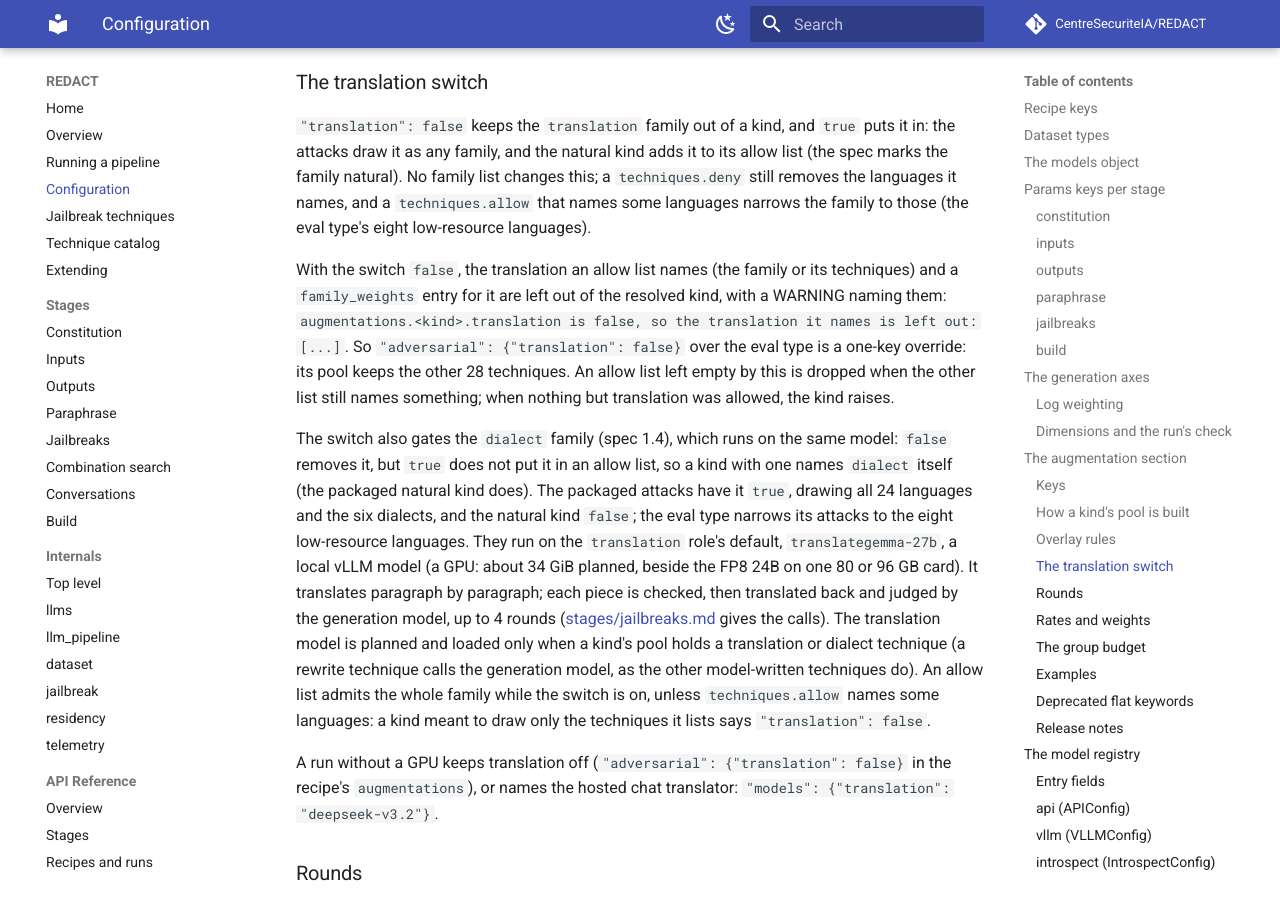
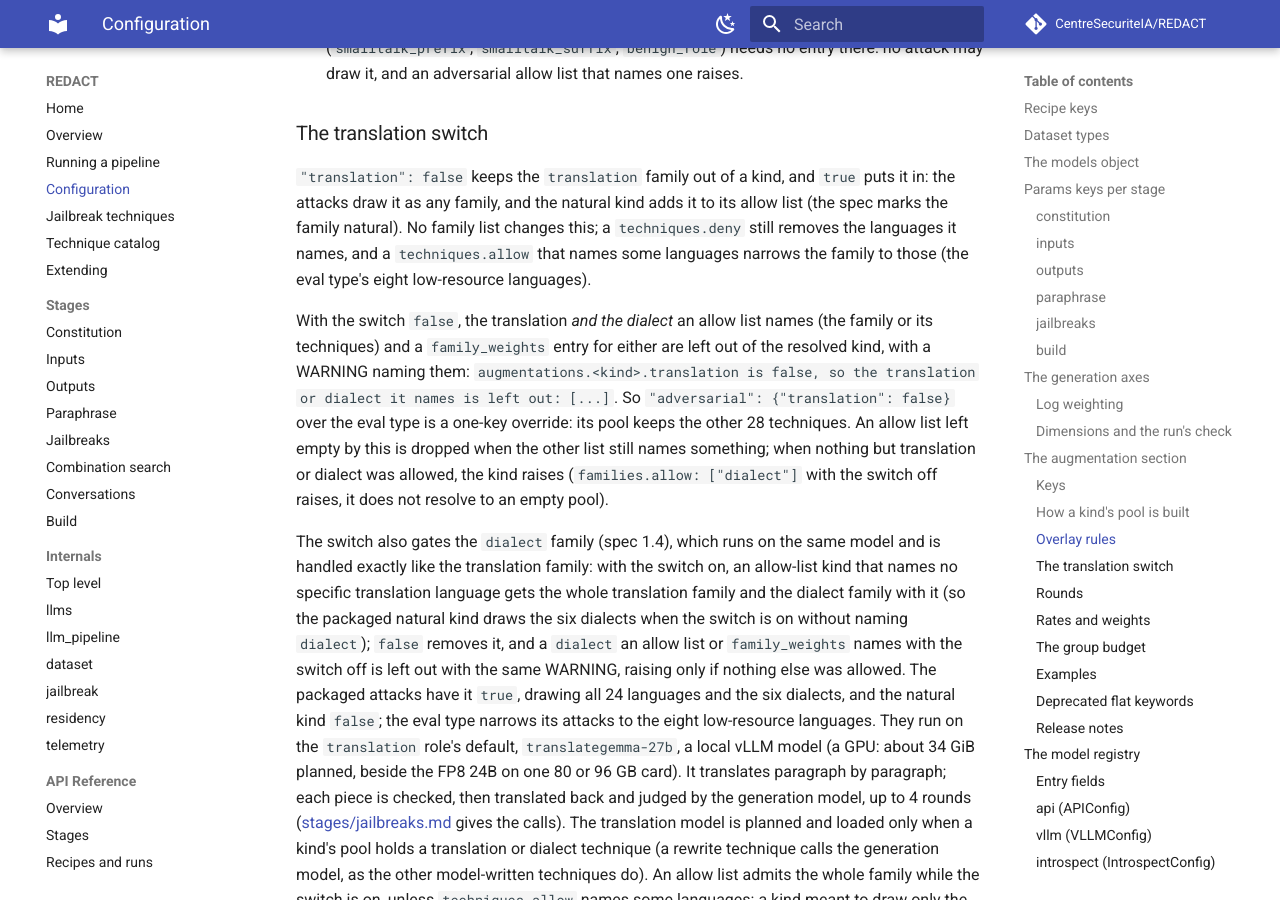
Before and after one commit to CentreSecuriteIA/REDACT, an MkDocs documentation site: the page built from docs/configuration.md, in a window 1280 px wide and 900 px high, scrolled down 16907 px. Built offline with MkDocs 1.6.1 and Material for MkDocs 9.7.7, drawn with Linux system fonts in a browser that asks for light colours; comment, search, counter and statistics services are not loaded; some of the changed text lies outside the part shown.

Commit message:
Gate the dialect family by the translation switch exactly as translation
With "translation": false, _switch_off_translation ignored the dialect family,
which runs on the same model: a to_dialect_* in an allow list was dropped
silently, families.allow ["dialect"] resolved to an empty pool, and a dialect
family weight raised "does not draw from". It now treats dialect as it treats
translation: what an allow list or family_weights names of either is left out
with one WARNING ("the translation or dialect it names is left out"), and an
allow list naming nothing else raises.

The packaged natural kind named dialect in its allow list with the switch off
(inert, so that switching it on drew the six dialects); with the fix that
default would warn on every resolve. Like the translation family, dialect is
now added by the switch instead of named: with the switch on and no specific
translation language named, an allow-list kind gets the whole translation
family and the dialect family with it (unless techniques.allow names
dialects), so the natural kind draws the six dialects when on and a kind that
names its own languages (the eval type) gets none. Pools are unchanged:
natural 96 (off) and 126 with 6 dialects (on), adversarial 285, eval 126 with
no dialect. A config_dir copy of augmentations.json from before still names
dialect in its natural kind and now gets the WARNING; unseen_natural_families
no longer lists dialect.

Tests: dialect technique and family-weight cases of the switch-off warning, an
only-dialect allow list raising, and the existing dialect/uses_translation
tests moved to "dialect beside another family" (an only-dialect list now
raises by design). Mutants killed: dialect ignored by the switch, the raise
dropped, the dialect auto-add removed. Pins checked unchanged: eval_pool,
eval_pairs, _PINNED_EVAL_DRAWS, natural_pool, _PINNED_DRAWS, template_draws;
the catalog test passes unregenerated.

Co-Authored-By: Claude Opus 5.5 <noreply@anthropic.com>

```diff
--- a/docs/configuration.md
+++ b/docs/configuration.md
@@ -416,7 +416,9 @@ Natural only:
 The packaged natural kind allows the families `typos`, `casual_writing`,
 `noise`, `neutral_container`, `answer_language`, `answer_format`, `asking`,
 `indirect`, `smalltalk_prefix`, `smalltalk_suffix`, `benign_role` and, since
-spec 1.4, `transliteration`, `code_switching`, `romanization` and `dialect`;
+spec 1.4, `transliteration`, `code_switching` and `romanization` (the
+`dialect` family is not named: like the translation family it runs on the
+translation model and the translation switch auto-adds it when on);
 allows the techniques `to_leetspeak_basic`, `to_adversarial_suffix_punctuation`,
 `to_adversarial_suffix_emoji`; and denies `to_refusal_then_comply`,
 `to_apology_prevention`, `to_prefix_injection`. The spec's `kinds` narrow
@@ -501,18 +503,25 @@ list changes this; a
 `techniques.allow` that names some languages narrows the family to those
 (the eval type's eight low-resource languages).
 
-With the switch `false`, the translation an allow list names (the family or
-its techniques) and a `family_weights` entry for it are left out of the
-resolved kind, with a WARNING naming them:
-`augmentations.<kind>.translation is false, so the translation it names is
-left out: [...]`. So `"adversarial": {"translation": false}` over the eval
-type is a one-key override: its pool keeps the other 28 techniques. An allow
-list left empty by this is dropped when the other list still names
-something; when nothing but translation was allowed, the kind raises.
+With the switch `false`, the translation *and the dialect* an allow list names
+(the family or its techniques) and a `family_weights` entry for either are
+left out of the resolved kind, with a WARNING naming them:
+`augmentations.<kind>.translation is false, so the translation or dialect it
+names is left out: [...]`. So `"adversarial": {"translation": false}` over the
+eval type is a one-key override: its pool keeps the other 28 techniques. An
+allow list left empty by this is dropped when the other list still names
+something; when nothing but translation or dialect was allowed, the kind
+raises (`families.allow: ["dialect"]` with the switch off raises, it does not
+resolve to an empty pool).
 
 The switch also gates the `dialect` family (spec 1.4), which runs on the
-same model: `false` removes it, but `true` does not put it in an allow list,
-so a kind with one names `dialect` itself (the packaged natural kind does).
+same model and is handled exactly like the translation family: with the
+switch on, an allow-list kind that names no specific translation language
+gets the whole translation family and the dialect family with it (so the
+packaged natural kind draws the six dialects when the switch is on without
+naming `dialect`); `false` removes it, and a `dialect` an allow list or
+`family_weights` names with the switch off is left out with the same WARNING,
+raising only if nothing else was allowed.
 The packaged attacks have it `true`, drawing all 24 languages and the six
 dialects, and the natural kind `false`; the eval type narrows its attacks to the eight
 low-resource languages. They run on the `translation` role's default,
```
Also changed, not shown: CLAUDE.md (+2 -2 lines), 7 other files.
